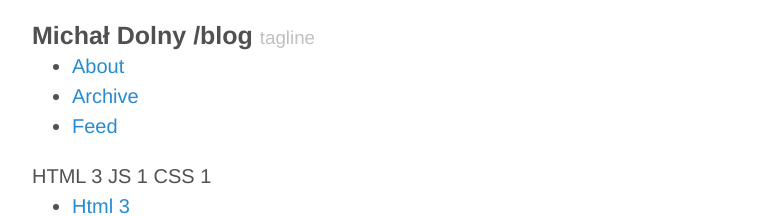
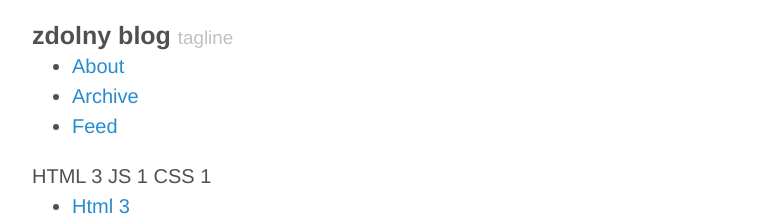
Before and after one commit to zdolny/jekyll-blog, a Jekyll site: the page built from index.html, in a window 1280 px wide. Shown: the top 216 px of the page, without its empty margins (248-1030 px from the left). Built offline with Jekyll 4.4.1, drawn with Linux system fonts in a browser that asks for light colours; the list of posts is cut into pages by our own code; comment, search, counter and statistics services are not loaded.

Commit message:
Update blog title

```diff
--- a/_config.yml
+++ b/_config.yml
@@ -10,7 +10,7 @@ paginate_path: /page:num/
 excerpt_separator: "<!-- more -->"
 
 # Setup
-title: 'Michał Dolny /blog'
+title: 'zdolny blog'
 tagline: tagline
 paginate: 2
 
```
